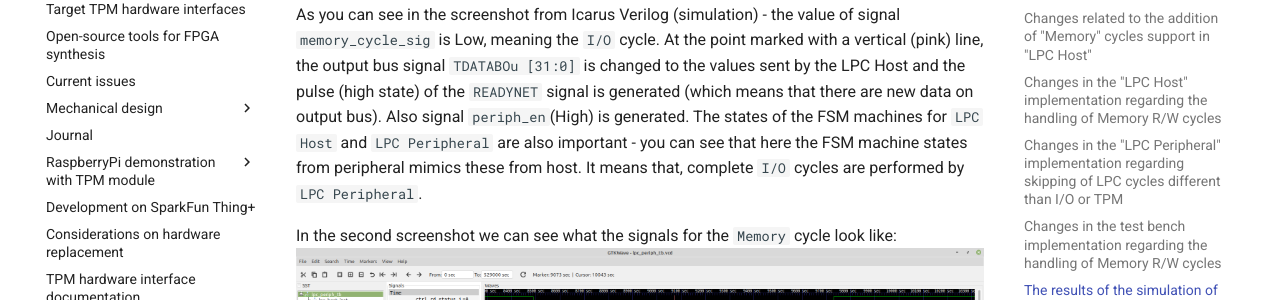
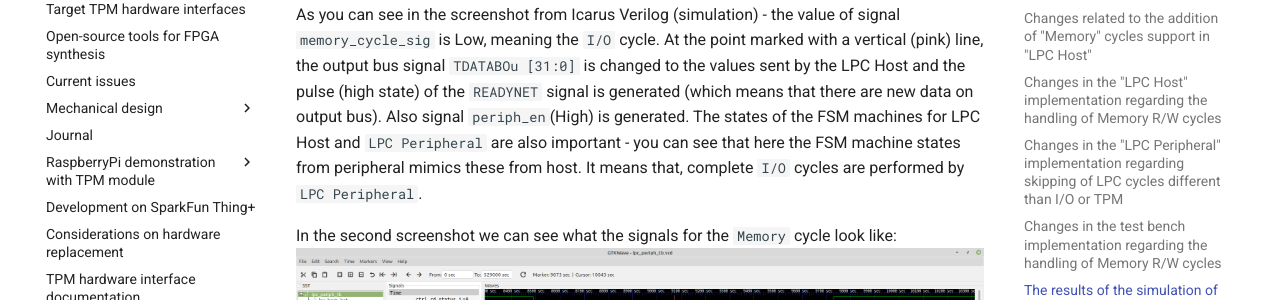
Before and after one commit to lpn-plant/lpntpm-docs, an MkDocs documentation site: the page built from docs/LPC_Additional_LPC_Cycles.md, in a window 1280 px wide and 900 px high, scrolled down 6669 px. Shown: the part 153-453 px from the top of the window. Built offline with MkDocs 1.6.1 and Material for MkDocs 9.7.7, drawn with Linux system fonts in a browser that asks for light colours.

```diff
--- a/docs/LPC_Additional_LPC_Cycles.md
+++ b/docs/LPC_Additional_LPC_Cycles.md
@@ -215,7 +215,7 @@ signal `memory_cycle_sig` is Low, meaning the `I/O` cycle. At the point marked
 with a vertical (pink) line, the output bus signal `TDATABOu [31:0]` is changed
 to the values sent by the LPC Host and the pulse (high state) of the `READYNET`
 signal is generated (which means that there are new data on output bus). Also signal
-`periph_en`(High) is generated. The states of the FSM machines for `LPC Host`
+`periph_en`(High) is generated. The states of the FSM machines for LPC Host
 and `LPC Peripheral` are also important - you can see that here the FSM machine
 states from peripheral mimics these from host. It means that, complete `I/O`
 cycles are performed by `LPC Peripheral`.
```
